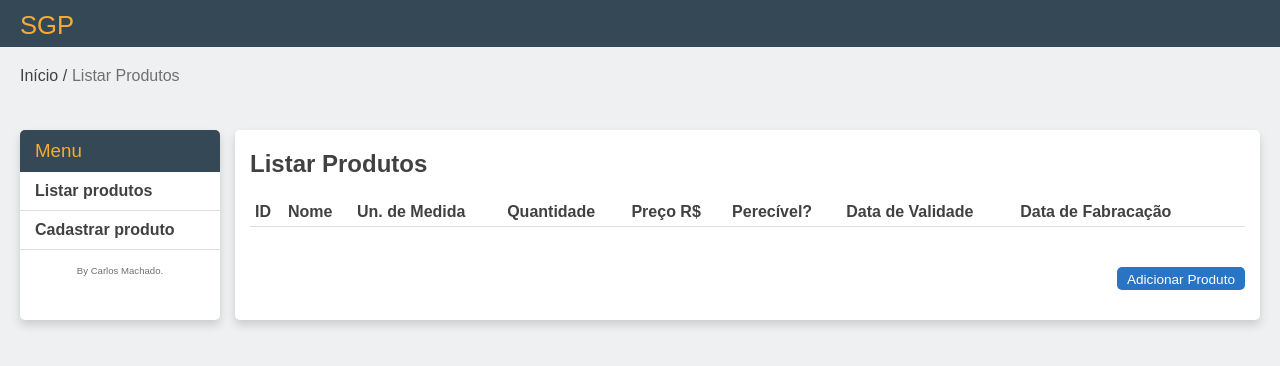
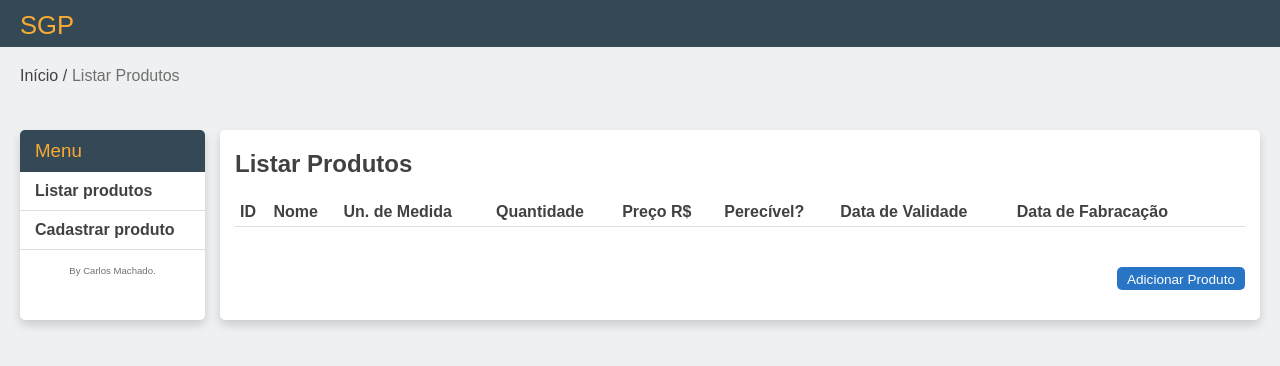
Before and after one commit to carlosebmachado/sgp, a React (Create React App) app: page /list in a window 1280 px wide. Shown: the top 366 px of the page. Built offline with nearby package versions, Linux system fonts and the light colour scheme.

Commit message:
respinsive adjusts

```diff
--- a/src/styles/ContentWrapper.css
+++ b/src/styles/ContentWrapper.css
@@ -8,7 +8,7 @@
   flex-wrap: wrap;
 }
 
-@media (max-width: 1200px) {
+@media (max-width: 1040px) {
   .ContentWrapper {
     width: 100%;
   }
--- a/src/styles/Header.css
+++ b/src/styles/Header.css
@@ -17,3 +17,9 @@
   text-decoration: none;
   font-size: 1.6rem;
 }
+
+@media (max-width: 1040px) {
+  .Content {
+    text-align: center;
+  }
+}
--- a/src/styles/SideMenu.css
+++ b/src/styles/SideMenu.css
@@ -2,8 +2,8 @@
   background-color: var(--color-light-background);
   margin: 15px 0 0 0;
   border-radius: 5px;
-  min-width: 200px;
-  flex-basis: 140px;
+  min-width: 185px;
+  flex-basis: 0;
   flex-grow: 1;
   flex-shrink: 1;
   -webkit-box-shadow: 0px 5px 10px 0px rgba(0,0,0,0.15);
@@ -50,7 +50,7 @@
   font-size: 0.6rem;
 }
 
-@media (max-width: 1200px) {
+@media (max-width: 1040px) {
   .SideMenu {
     text-align: center;
   }
--- a/src/styles/Tab.css
+++ b/src/styles/Tab.css
@@ -5,13 +5,13 @@
   border-radius: 5px;
   flex-grow: 2;
   flex-shrink: 2;
-  flex-basis: 950px;
+  flex-basis: 800px;
   max-width: 100%;
   -webkit-box-shadow: 0px 5px 10px 0px rgba(0,0,0,0.15);
   box-shadow: 0px 5px 10px 0px rgba(0,0,0,0.15);
 }
 
-@media (max-width: 1200px) {
+@media (max-width: 1040px) {
   .Tab {
     margin-left: 0;
   }
```
